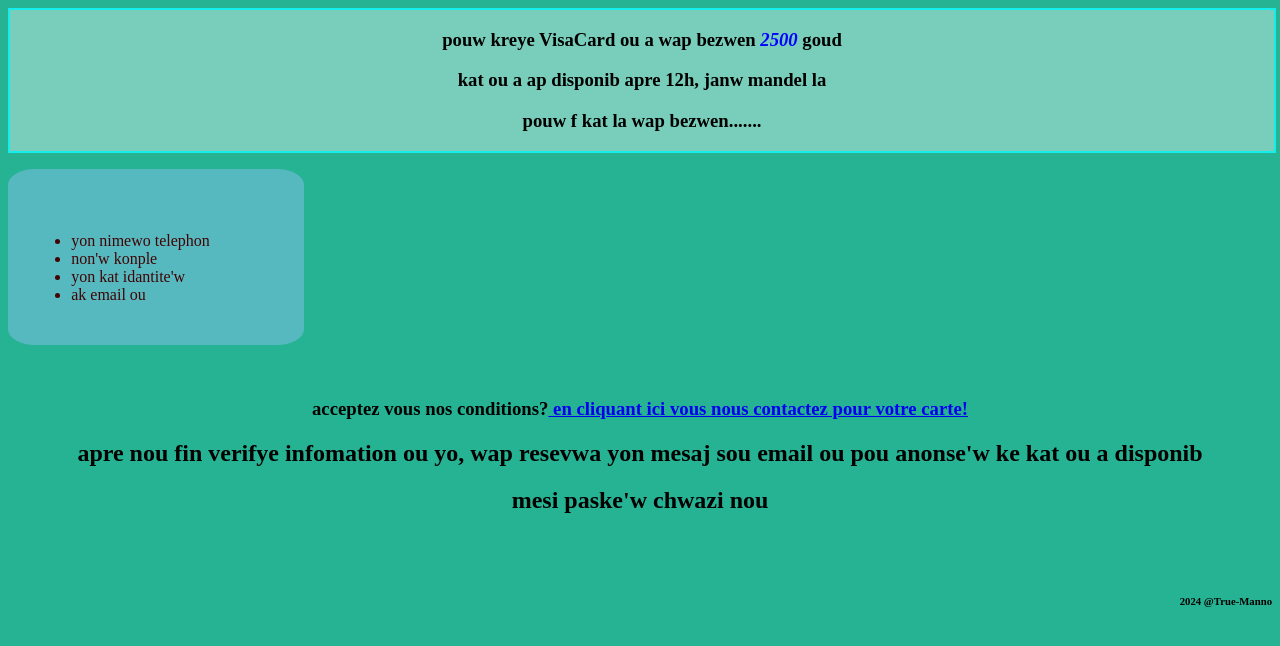
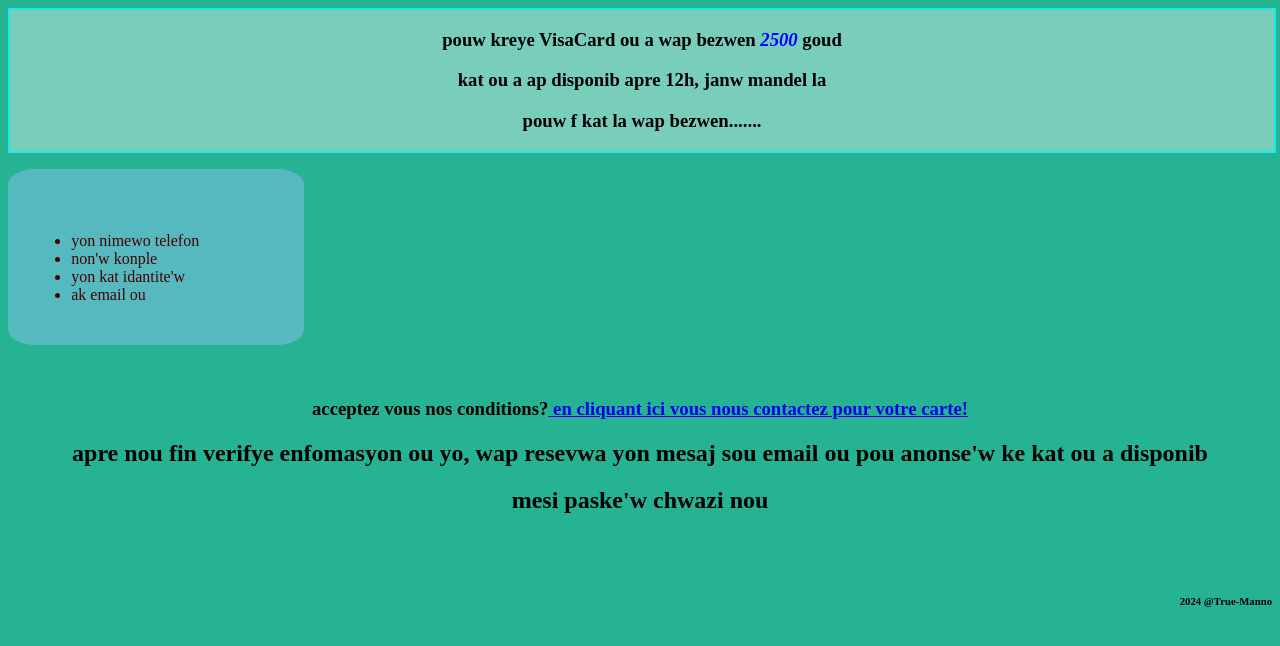
Before and after one commit to thisboy10001/easydealshop, a plain HTML site: page VisaCard.html in a window 1280 px wide. Drawn offline with Linux system fonts and the light colour scheme.

Commit message:
Update VisaCard.html

```diff
--- a/VisaCard.html
+++ b/VisaCard.html
@@ -50,7 +50,7 @@
             <h3>pouw f kat la wap bezwen.......</h3>
         </nav>
         <ul>
-            <li>yon nimewo telephon</li>
+            <li>yon nimewo telefon</li>
             <li>non'w konple</li>
             <li>yon kat idantite'w</li>
             <li>ak email ou</li>
@@ -58,7 +58,7 @@
         <br>
         <span>
             <h3>acceptez vous nos conditions?<a href="https://wa.me/qr/DNZNAWRJRJ7JB1" target="_blank"> en cliquant ici vous nous contactez pour votre carte!</a></h3>
-            <h2>apre nou fin verifye infomation ou yo, wap resevwa yon mesaj sou email ou pou anonse'w ke kat ou a disponib</h2>
+            <h2>apre nou fin verifye enfomasyon ou yo, wap resevwa yon mesaj sou email ou pou anonse'w ke kat ou a disponib</h2>
             <h2>mesi paske'w chwazi nou</h2>
         </span>
         <br>
```
